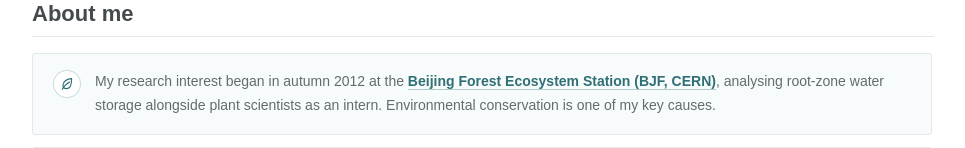
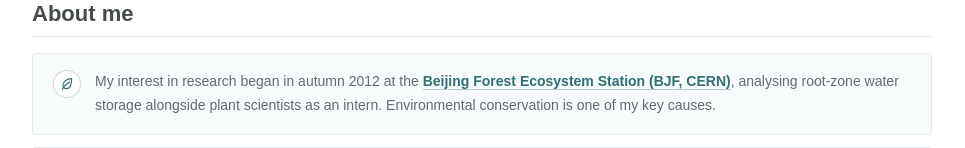
Before and after one commit to daorong-y/portfolio, a React (Vite) app: page / in a window 1280 px wide. Shown: the part 4194-4342 px from the top of the page, without its empty margins (294-1259 px from the left). Built offline with nearby package versions, Linux system fonts and the light colour scheme.

Commit message:
Refine About me wording

```diff
--- a/src/App.tsx
+++ b/src/App.tsx
@@ -578,7 +578,7 @@ export default function Home() {
                 <ConservationIcon />
               </span>
               <span>
-                My research interest began in autumn 2012 at the{" "}
+                My interest in research began in autumn 2012 at the{" "}
                 <a
                   className="supervisor-link"
                   href="https://deims.org/9516fa76-79cc-4620-bc27-e721cdaf0db3"
```
